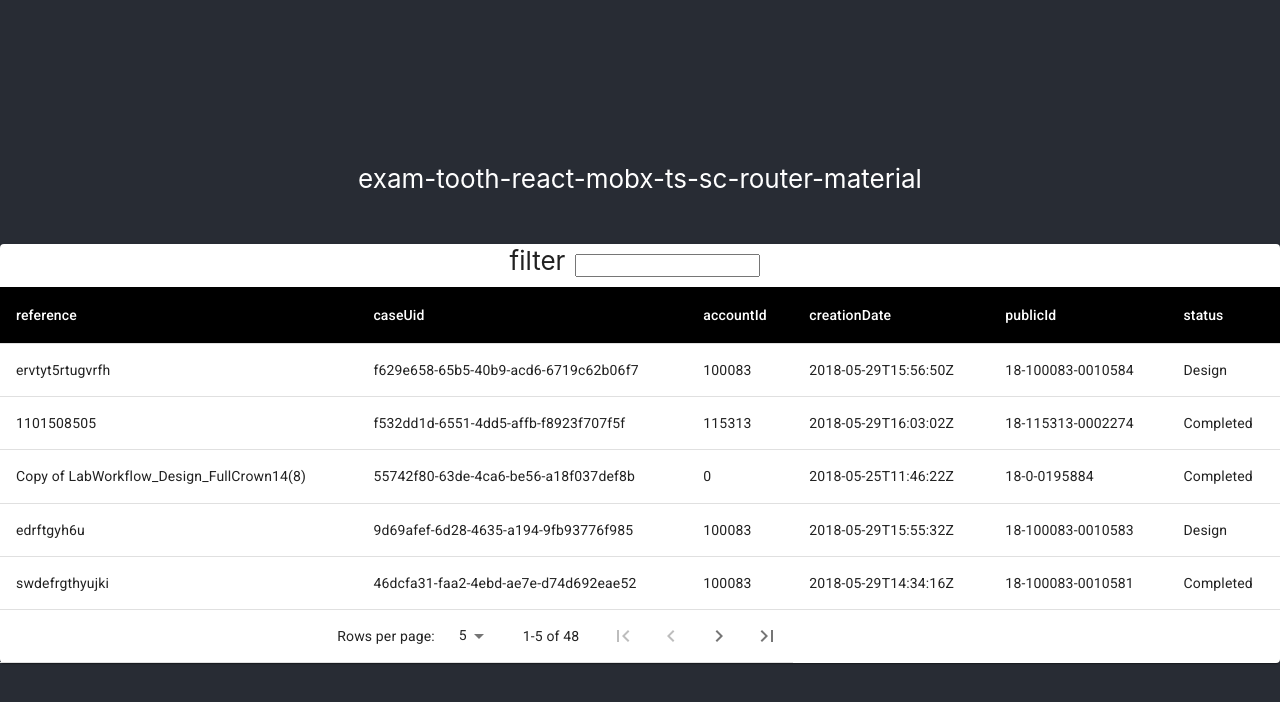
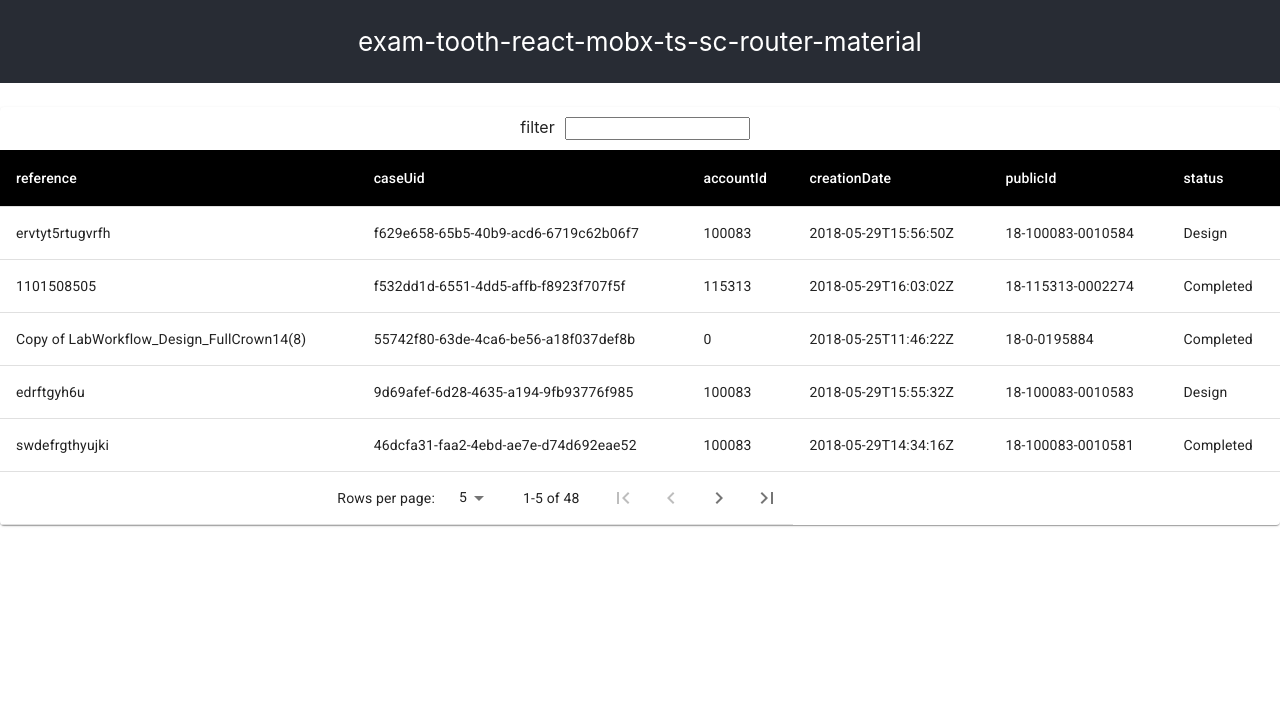
Before and after one commit to k0t0vich/exam-tooth-react-mobx-ts-sc-router-material, a React app: page / in a window 1280 px wide. Shown: the top 702 px of the page. Built offline with nearby package versions, Linux system fonts and the light colour scheme; the HTML template or start-up script is replaced by a standard one.

Commit message:
fix search logic

```diff
--- a/src/App.css
+++ b/src/App.css
@@ -4,7 +4,7 @@
 
 .App-header {
   background-color: #282c34;
-  min-height: 100vh;
+  min-height: 20px;
   display: flex;
   flex-direction: column;
   align-items: center;
--- a/src/App.tsx
+++ b/src/App.tsx
@@ -20,15 +20,11 @@ export default class App extends Component {
 
   @action initRecords(data:RecordData[]) {
     this.store.records = data;
-    console.log(data);
-    //this.forceUpdate();
   }
 
   @action changeSearchString(event:KeyboardEvent<HTMLInputElement>){
     if (event && event.key === "Enter") {
-      console.log("changeSearchString ",(event.target as HTMLInputElement).value," key:", event.key);
       this.store.searchString = (event.target as HTMLInputElement).value;
-      //this.forceUpdate();
     }
   }
 
@@ -37,12 +33,12 @@ export default class App extends Component {
       <div className="App">
         <header className="App-header">
            <p>exam-tooth-react-mobx-ts-sc-router-material</p>
-           <RecordsTable
-              records={this.store.filteredRecords}
-              changeSearchString={this.changeSearchString}
-              searchString={this.store.searchString}
-           />
         </header>
+        <RecordsTable
+          records={this.store.filteredRecords}
+          changeSearchString={this.changeSearchString}
+          searchString={this.store.searchString}
+        />
       </div>
     );
   }
--- a/src/components/table/RecordsTable.tsx
+++ b/src/components/table/RecordsTable.tsx
@@ -77,13 +77,14 @@ export default function RecordsTable(
 
   function selectStringFragment(str:string,search:string = props.searchString){
     const arr = str.split(search);
-    if (arr.length == 1) return (str);
+    if (arr.length === 1) return (str);
+    var last:number = arr.length - 1;
     return (
-      arr.map (value =>
-        <span>
+      arr.map ((value,index) =>
+        <span key={index}>
           {value}
           <span style={{color:"red"}}>
-            <b>{search}</b>
+            <b>{index < last && search}</b>
           </span>
         </span>
       )
@@ -109,10 +110,10 @@ export default function RecordsTable(
             <StyledTableCell align="left">status</StyledTableCell>
           </TableRow>
         </TableHead>
-          <TableBody style={{ height: 200}}>
+          <TableBody>
             {records.slice(page * rowsPerPage, page * rowsPerPage + rowsPerPage).map(record => (
               <TableRow key={record.caseUid}>
-                <TableCell component="th" scope="row">{record.reference}</TableCell>
+                <TableCell component="th" scope="row" >{selectStringFragment(record.reference)}</TableCell>
                 <TableCell align="left">{selectStringFragment(record.caseUid)}</TableCell>
                 <TableCell align="left">{selectStringFragment(record.accountId)}</TableCell>
                 <TableCell align="left">{selectStringFragment(record.creationDate)}</TableCell>
--- a/src/data/Store.tsx
+++ b/src/data/Store.tsx
@@ -16,14 +16,12 @@ export default class Store {
 
       return this.records.filter(
         (record:RecordData, index:number) =>
-          (
-            record.accountId
-            +record.caseUid
-            +record.creationDate
-            +record.publicId
-            +record.reference
-            +record.status
-          ).indexOf(this.searchString) !== -1
+          record.accountId.indexOf(this.searchString) !== -1 ||
+          record.caseUid.indexOf(this.searchString) !== -1 ||
+          record.creationDate.indexOf(this.searchString) !== -1 ||
+          record.publicId.indexOf(this.searchString) !== -1 ||
+          record.reference.indexOf(this.searchString) !== -1 ||
+          record.status.indexOf(this.searchString) !== -1
       )
   }
 }
```
